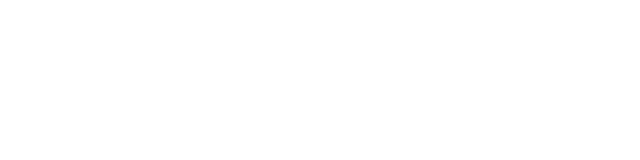
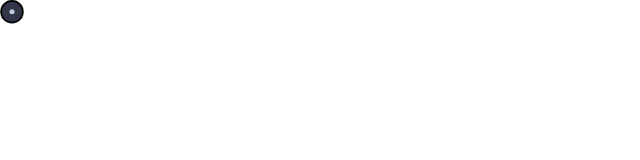
Before and after one commit to huzefazaheer/phototagging-app, a React (Vite) app in the folder frontend/: page / in a window 1280 px wide. Shown: the top 160 px of the page, without its empty margins (0-640 px from the left). Built offline with nearby package versions, Linux system fonts and the light colour scheme.

Commit message:
Added moving selector on canvas click

```diff
--- a/frontend/src/components/canvas.jsx
+++ b/frontend/src/components/canvas/canvas.jsx
@@ -1,9 +1,10 @@
-import { useRef } from 'react'
+import { useRef, useState } from 'react'
 import styles from './canvas.module.css'
 
 export default function Canvas() {
   const divRef = useRef(null)
   const coordRef = useRef([0, 0])
+  const [selectedCoords, setSelectedCoords] = useState([0, 0])
 
   function getCoords(e) {
     const divSize = divRef.current.getBoundingClientRect()
@@ -11,7 +12,7 @@
   }
 
   function getClick() {
-    console.log(coordRef.current)
+    setSelectedCoords(coordRef.current)
   }
 
   return (
@@ -21,6 +22,16 @@
       onMouseDown={getClick}
       onContextMenu={(e) => e.preventDefault()}
       ref={divRef}
-    ></div>
+    >
+      <Selector pos={selectedCoords} />
+    </div>
   )
 }
+
+function Selector({ pos }) {
+  return (
+    <div className={styles.selector} style={{ left: pos[0], top: pos[1] }}>
+      <img src="/selector.svg"></img>
+    </div>
+  )
+}
--- a/frontend/src/components/canvas.module.css
+++ b/frontend/src/components/canvas/canvas.module.css
@@ -7,3 +7,12 @@
   margin-top: 10px;
   margin-bottom: auto;
 }
+
+.selector {
+  position: absolute;
+}
+
+.selector img {
+  width: 24px;
+  height: 24px;
+}
--- a/frontend/src/main.jsx
+++ b/frontend/src/main.jsx
@@ -2,7 +2,7 @@
 import { createRoot } from 'react-dom/client'
 import './index.css'
 import App from './App.jsx'
-import Canvas from './components/canvas.jsx'
+import Canvas from './components/canvas/canvas.jsx'
 
 createRoot(document.getElementById('root')).render(
   <StrictMode>
```
Also changed, not shown: frontend/public/selector.svg (added), frontend/src/components/selector/selector.jsx (added).
